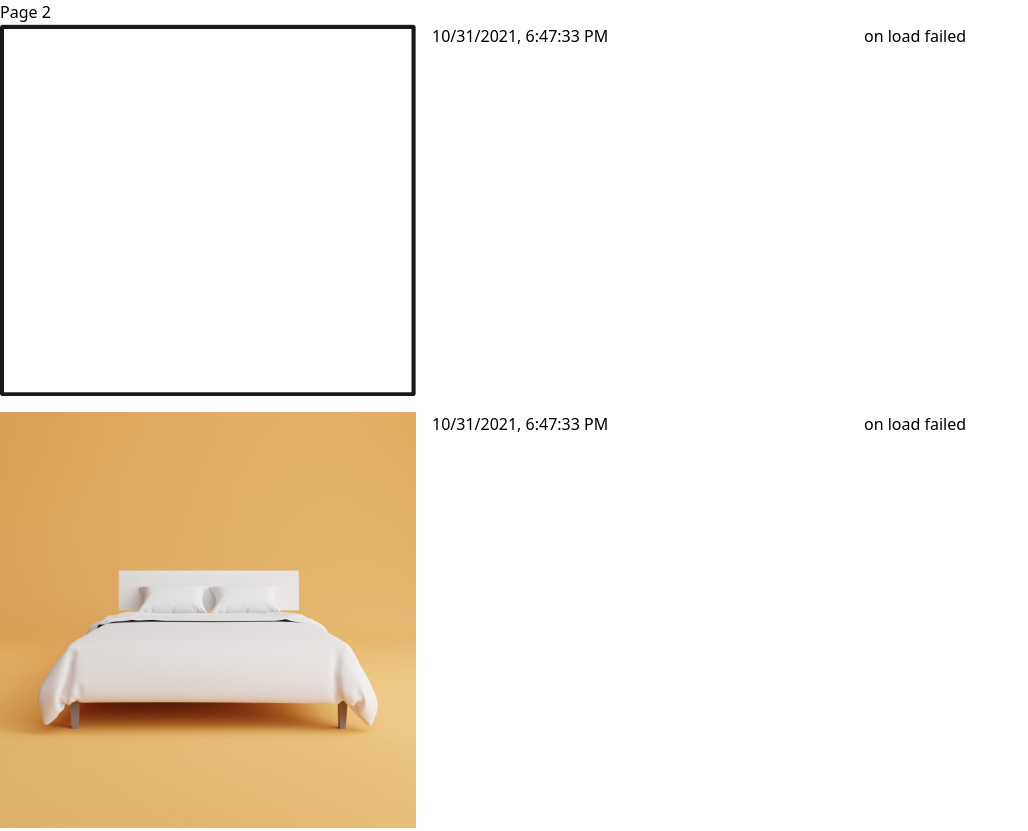
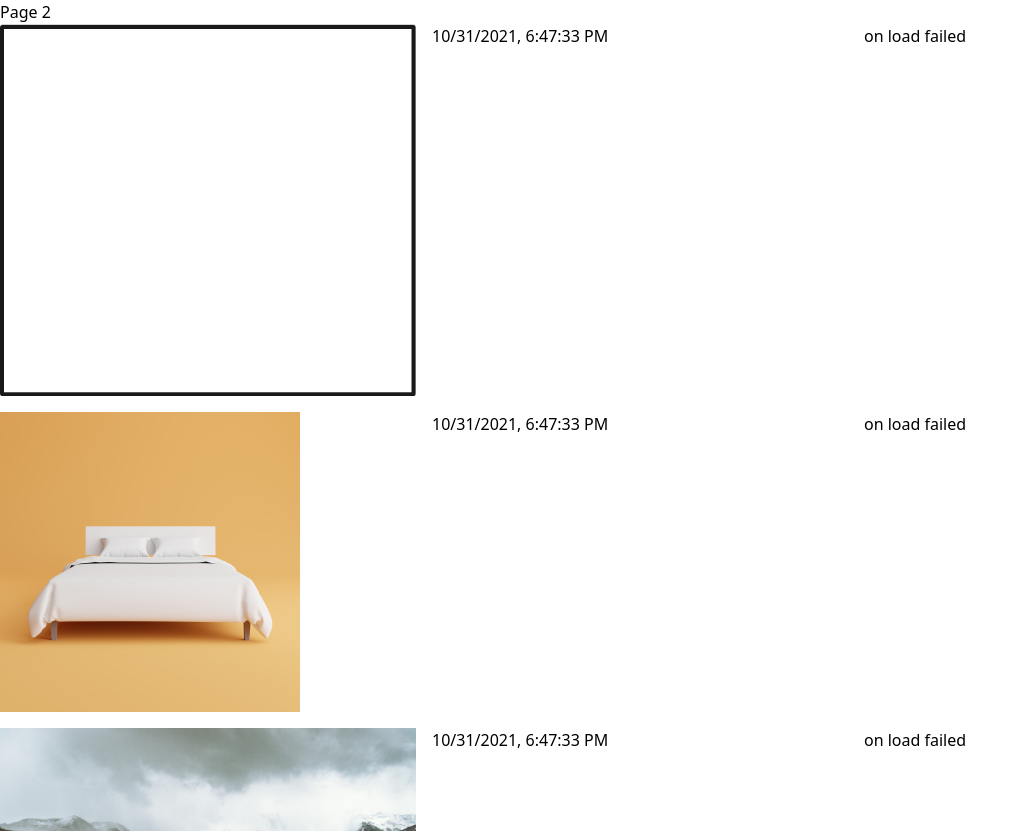
Before and after one commit to pixel-point/gatsby-image-on-load-bug, a Gatsby site: page /page-2 in a window 1280 px wide. Shown: the top 831 px of the page, without its empty margins (0-1028 px from the left). Built offline with nearby package versions, Linux system fonts and the light colour scheme; Gatsby itself is replaced by a stand-in of ours.

Commit message:
chore: issue reproduction

```diff
--- a/src/pages/page-2.jsx
+++ b/src/pages/page-2.jsx
@@ -1,9 +1,20 @@
-import { StaticImage } from 'gatsby-plugin-image';
+import { graphql, useStaticQuery } from 'gatsby';
+import { StaticImage, GatsbyImage, getImage } from 'gatsby-plugin-image';
 import React, { useState } from 'react';
 
 import Link from 'components/shared/link';
 
 const Page2 = () => {
+  const { image } = useStaticQuery(graphql`
+    query {
+      image: file(relativePath: { eq: "test-4.jpeg" }) {
+        childImageSharp {
+          gatsbyImageData(width: 300)
+        }
+      }
+    }
+  `);
+  const image2 = getImage(image);
   const [message1, setMessage1] = useState('on load failed');
   const [message2, setMessage2] = useState('on load failed');
   const [message3, setMessage3] = useState('on load failed');
@@ -25,11 +36,14 @@ const Page2 = () => {
         <div>{new Date().toLocaleString()}</div>
         <div>{message1}</div>
         <div>
-          <StaticImage
+          <GatsbyImage
+            image={image2}
             alt="Example static image"
-            src="../images/test-4.jpeg"
             onLoad={() => {
               setMessage2('on load triggered');
+            }}
+            onStartLoad={({ wasCached }) => {
+              console.log('on start load image 1', wasCached);
             }}
           />
         </div>
```
